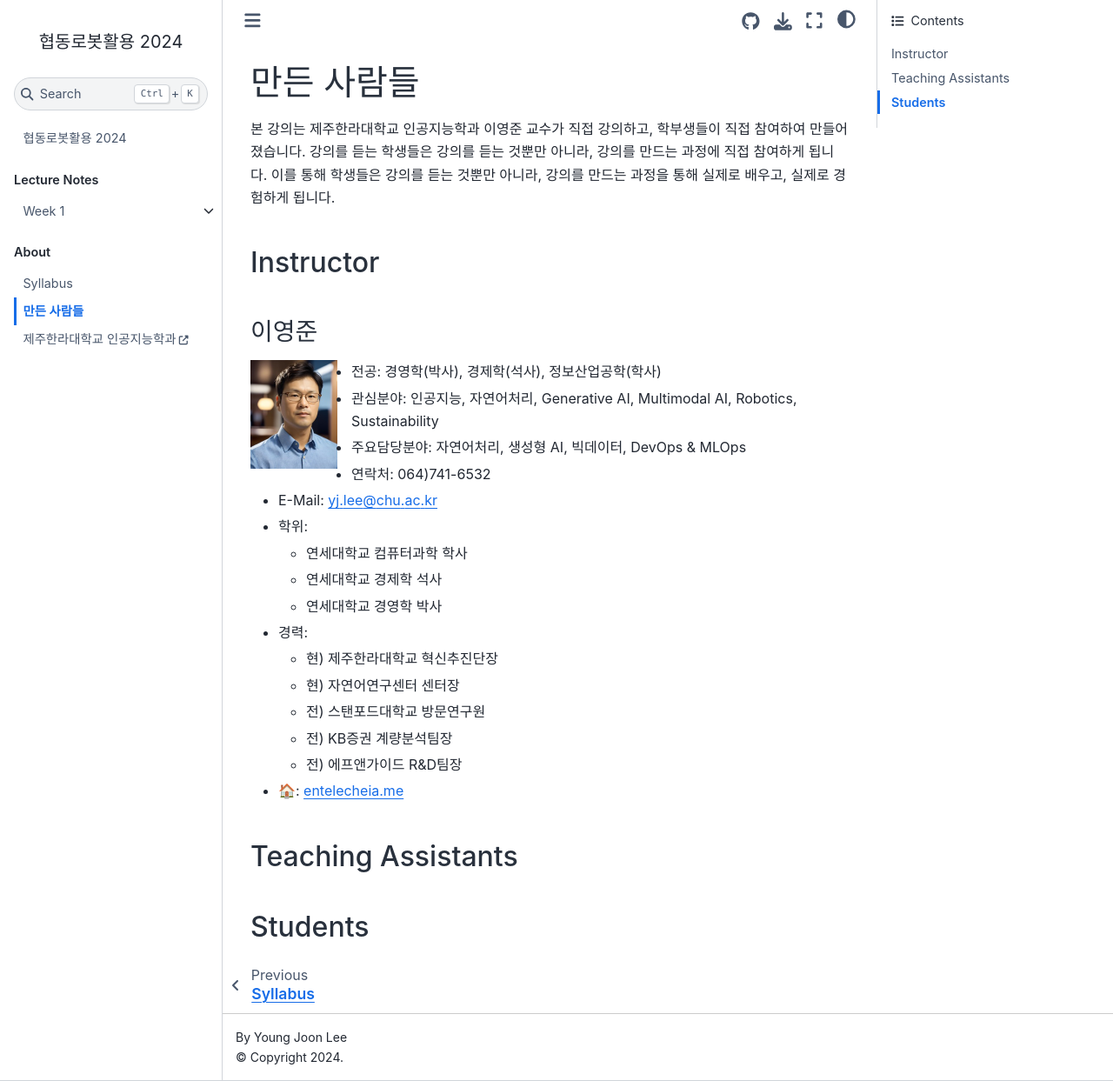
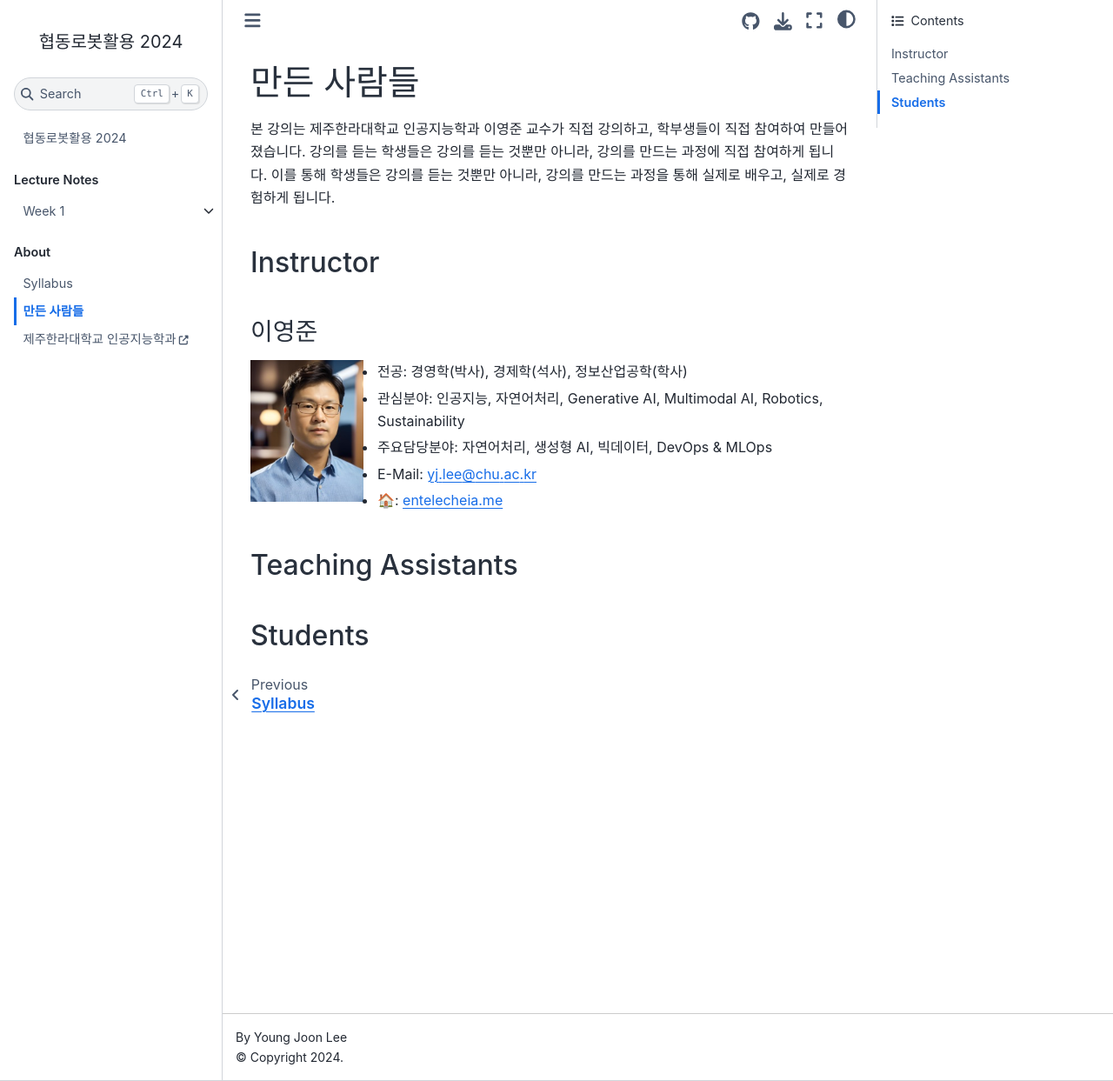
Before and after one commit to entelecheia/cobots-2024, a Jupyter Book: the page built from book/about/index.md, in a window 1280 px wide and 1243 px high. Shown: the whole window at 87% size. Built offline with Jupyter Book 1.0.4 settings and Sphinx 7.4.7 and the Sphinx Book theme 1.1.4, drawn with Linux system fonts in a browser that asks for light colours.

Commit message:
chore(book): simplify author profile in about index

````diff
--- a/book/about/index.md
+++ b/book/about/index.md
@@ -7,25 +7,14 @@
 ### 이영준
 
 ```{image} images/yjlee.jpeg
-:width: 100
+:width: 130
 :align: left
 ```
 
 - 전공: 경영학(박사), 경제학(석사), 정보산업공학(학사)
 - 관심분야: 인공지능, 자연어처리, Generative AI, Multimodal AI, Robotics, Sustainability
 - 주요담당분야: 자연어처리, 생성형 AI, 빅데이터, DevOps & MLOps
-- 연락처: 064)741-6532
 - E-Mail: [yj.lee@chu.ac.kr](mailto:yj.lee@chu.ac.kr)
-- 학위:
-  - 연세대학교 컴퓨터과학 학사
-  - 연세대학교 경제학 석사
-  - 연세대학교 경영학 박사
-- 경력:
-  - 현) 제주한라대학교 혁신추진단장
-  - 현) 자연어연구센터 센터장
-  - 전) 스탠포드대학교 방문연구원
-  - 전) KB증권 계량분석팀장
-  - 전) 에프앤가이드 R&D팀장
 - 🏠: [entelecheia.me](https://entelecheia.me)
 
 ## Teaching Assistants
````
